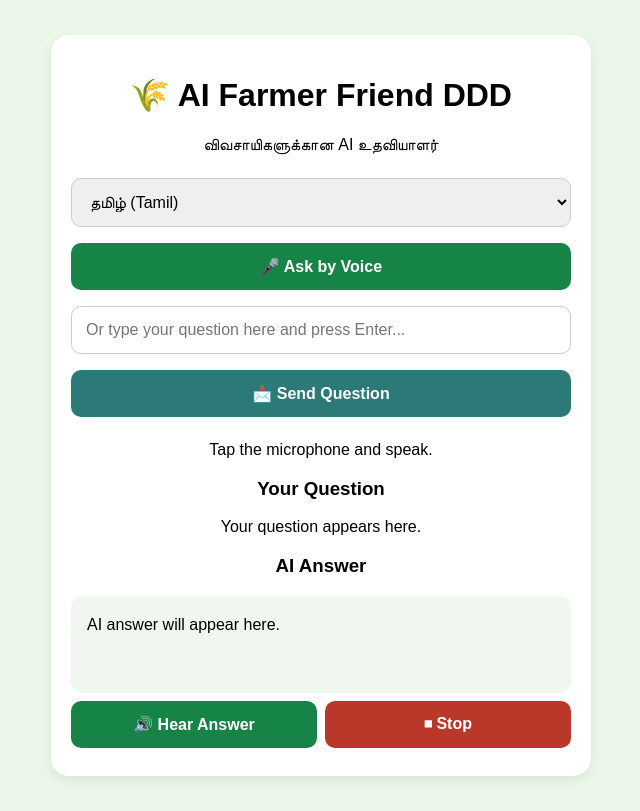
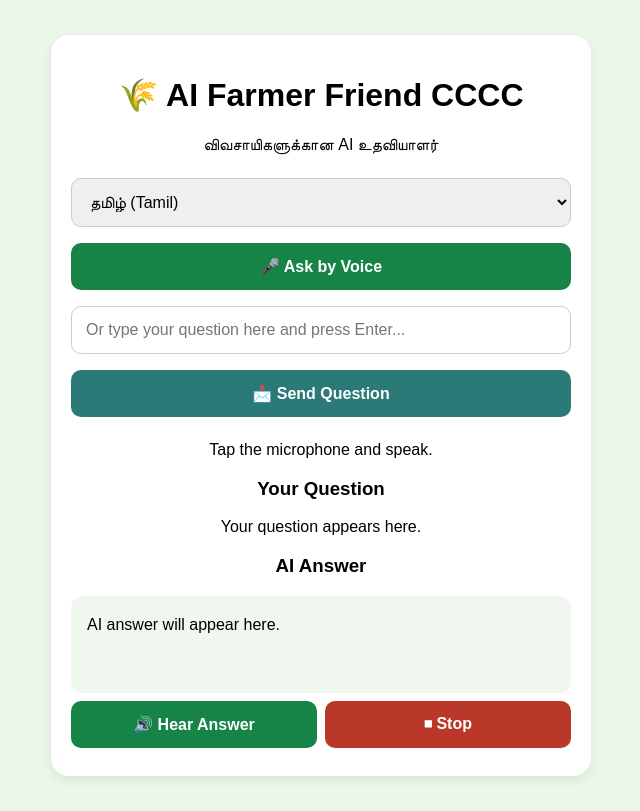
Before and after one commit to fiservmsr/Dishitha_Farmer_App, a plain HTML site: page templates/index.html in a window 1280 px wide. Shown: the whole page, without its empty margins (319-959 px from the left). Drawn offline with Linux system fonts and the light colour scheme.

Commit message:
Update header text from 'DDD' to 'CCCC'

```diff
--- a/templates/index.html
+++ b/templates/index.html
@@ -56,7 +56,7 @@ button {
 <body>
 
 <div class="container">
-  <h1>🌾 AI Farmer Friend DDD</h1>
+  <h1>🌾 AI Farmer Friend CCCC</h1>
   <p>விவசாயிகளுக்கான AI உதவியாளர்</p>
 
   <select id="language" onchange="onLanguageChange()">
```
